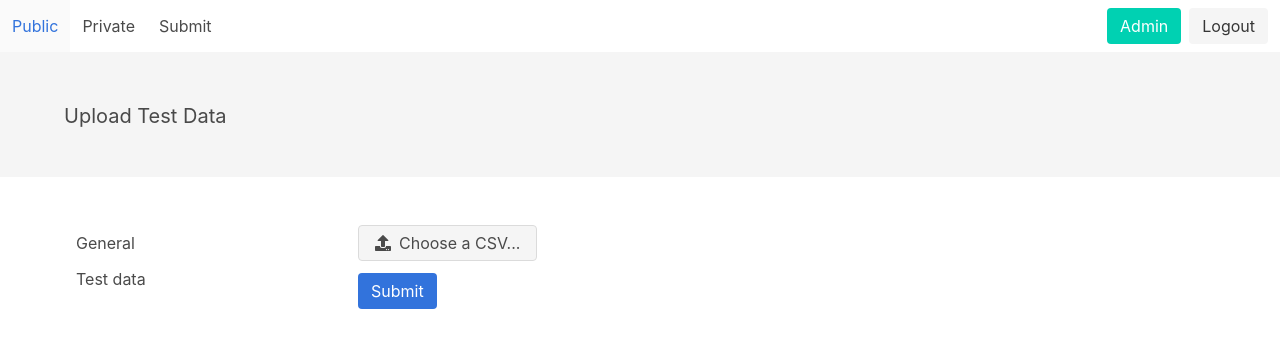
After one commit to amaotone/hostcomp, a Flask app: page /admin/testdata in a window 1280 px wide. The commit adds this page. Shown: the top 348 px of the page. Run offline with Flask 2, Linux system fonts and the light colour scheme; the visitor is signed in with stand-in values (Sample User, id 1); data that the repository does not hold is empty; some libraries are stand-ins or nearby versions.

Commit message:
Add admin_layout.html

```diff
--- /dev/null
+++ b/hostcomp/templates/admin_layout.html
@@ -0,0 +1,25 @@
+{% extends "layout.html" %}
+{% block body %}
+  <div class="container">
+    <div class="columns">
+      <div class="column is-3">
+        <aside class="menu">
+          <ul class="menu-list">
+            <li>
+              <a href="{{ url_for('admin_general') }}">General</a>
+              <a href="{{ url_for('admin_testdata') }}">Test data</a>
+            </li>
+          </ul>
+        </aside>
+      </div>
+      <div class="column is-9">
+        {% for message in get_flashed_messages() %}
+          <div class="message is-success">
+            <div class="message-body">{{ message }}</div>
+          </div>
+        {% endfor %}
+        {% block form %}{% endblock %}
+      </div>
+    </div>
+  </div>
+{% endblock %}
--- /dev/null
+++ b/hostcomp/templates/admin_testdata.html
@@ -0,0 +1,25 @@
+{% extends 'admin_layout.html' %}
+{% block form %}
+  <form action="{{ url_for('admin_testdata') }}" method="post" enctype="multipart/form-data" accept=".csv">
+    <div class="field">
+      <div class="file">
+        <label class="file-label">
+          <input class="file-input" type="file" name="resume">
+          <span class="file-cta">
+            <span class="file-icon">
+              <i class="fas fa-upload"></i>
+            </span>
+            <span class="file-label">
+              Choose a CSV...
+            </span>
+          </span>
+        </label>
+      </div>
+    </div>
+    <div class="field is-grouped">
+      <div class="control">
+        <button class="button is-link">Submit</button>
+      </div>
+    </div>
+  </form>
+{% endblock %}
--- a/hostcomp/templates/layout.html
+++ b/hostcomp/templates/layout.html
@@ -18,7 +18,7 @@
         <div class="navbar-item">
           <div class="buttons">
             {% if session['logged_in'] %}
-              <a class="button is-primary" href="{{ url_for('admin') }}">Admin</a>
+              <a class="button is-primary" href="{{ url_for('admin_general') }}">Admin</a>
               <a class="button is-light" href="{{ url_for('logout') }}">Logout</a>
             {% else %}
               <a class="button is-light" href="{{ url_for('login') }}">Login</a>
--- a/hostcomp/views.py
+++ b/hostcomp/views.py
@@ -2,8 +2,9 @@ import os
 
 import pandas as pd
 from flask import Flask, flash, g, jsonify, make_response, redirect, render_template, request, session, url_for
+
+from hostcomp import app, db
 from hostcomp.models import Competition, Score
-from hostcomp import app
 
 
 @app.route('/')
@@ -37,7 +38,7 @@ def get_scores(private=False):
 @app.route('/login', methods=['GET', 'POST'])
 def login():
     if session.get('logged_in'):
-        return redirect(url_for('admin'))
+        return redirect(url_for('admin_general'))
 
     error = None
     if request.method == 'POST':
@@ -45,7 +46,7 @@ def login():
             error = 'Incorrect Password'
         else:
             session['logged_in'] = True
-            return redirect(url_for('admin'))
+            return redirect(url_for('admin_general'))
 
     compe = Competition.query.first()
     return render_template('login.html', title='Login', compe=compe, error=error)
@@ -57,13 +58,34 @@ def logout():
     return redirect(url_for('index'))
 
 
-@app.route('/admin')
-def admin():
+@app.route('/admin/general', methods=['GET', 'POST'])
+def admin_general():
     if not session.get('logged_in'):
         return redirect(url_for('login'))
 
     compe = Competition.query.first()
-    return render_template('admin.html', title='Admin', compe=compe)
+    if request.method == 'POST':
+        compe.name = request.form['name']
+        compe.disclose_private = request.form['disclose_private'] == 'true'
+        db.session.add(compe)
+        db.session.commit()
+        flash('Successfully Updated')
+    return render_template('admin_general.html', title='General Settings', compe=compe)
+
+
+@app.route('/admin/testdata', methods=['GET', 'POST'])
+def admin_testdata():
+    if not session.get('logged_in'):
+        return redirect(url_for('login'))
+
+    compe = Competition.query.first()
+    if request.method == 'POST':
+        # TODO: upload and validation
+        # TODO: flash
+        pass
+
+    # TODO: change template
+    return render_template('admin_testdata.html', title='Upload Test Data', compe=compe)
 
 
 @app.route('/admin/config', methods=['POST'])
```
Also changed, not shown: hostcomp/templates/admin.html (deleted, +0 -54 lines), hostcomp/templates/admin_general.html (added, +29 -0 lines).
